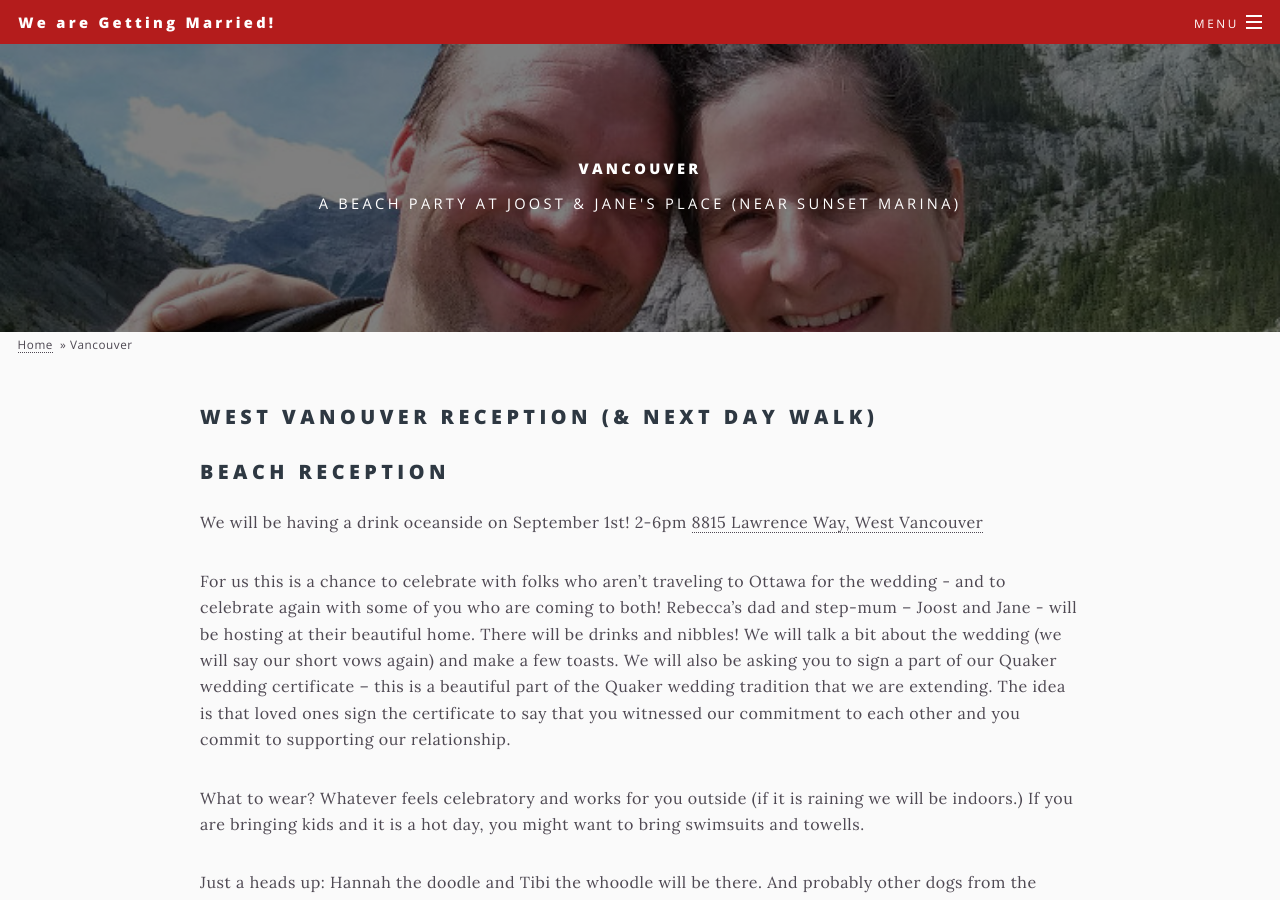
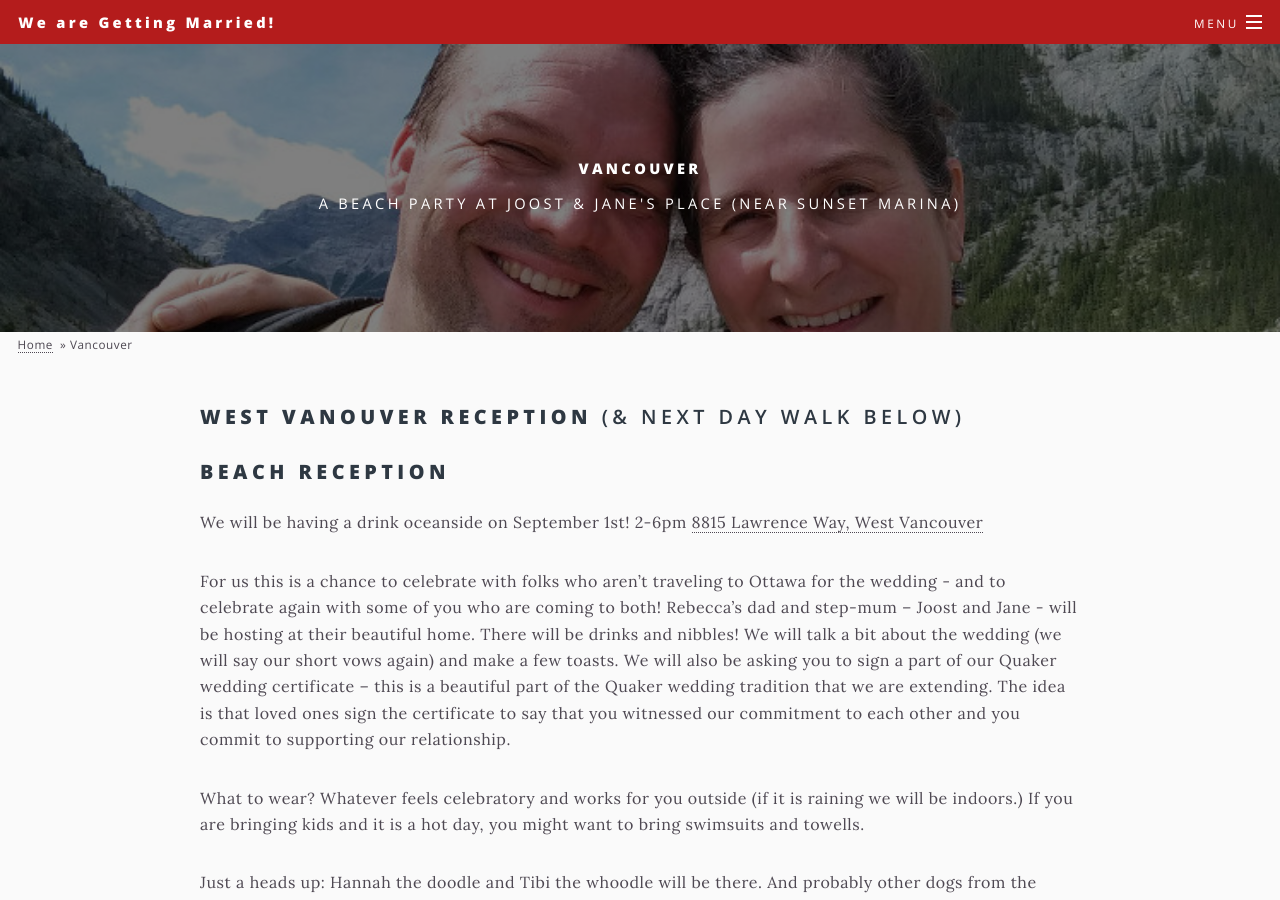
Before and after one commit to mgifford/gifsack-or-wolford, a Jekyll site: the page built from _pages/vancouver.md, in a window 1280 px wide and 900 px high. Built offline with Jekyll 4.4.1, drawn with Linux system fonts in a browser that asks for light colours.

Commit message:
fine tuning title

```diff
--- a/_pages/vancouver.md
+++ b/_pages/vancouver.md
@@ -9,7 +9,8 @@
 layout: page
 ---
 
-## West Vanouver Reception (& next day walk)
+## West Vanouver Reception **(& next day walk below)**
+
 
 ## Beach Reception
 
```
